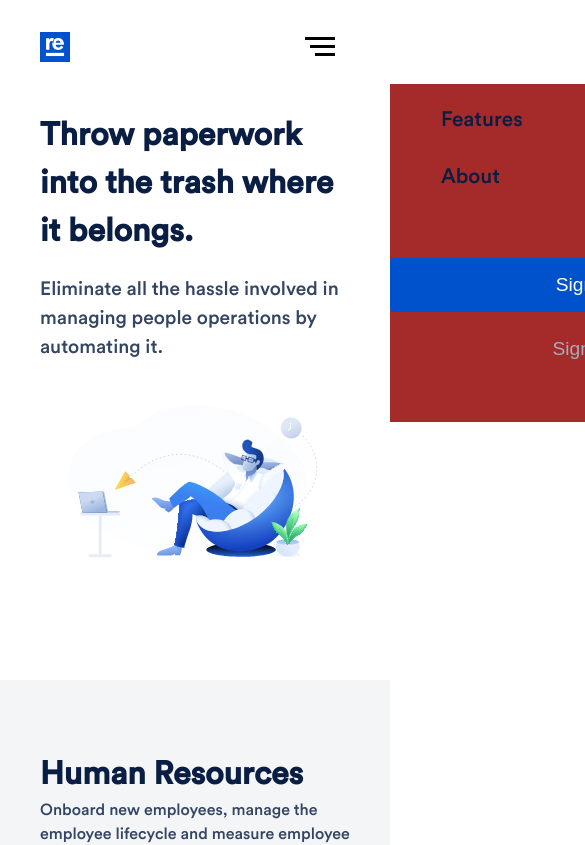
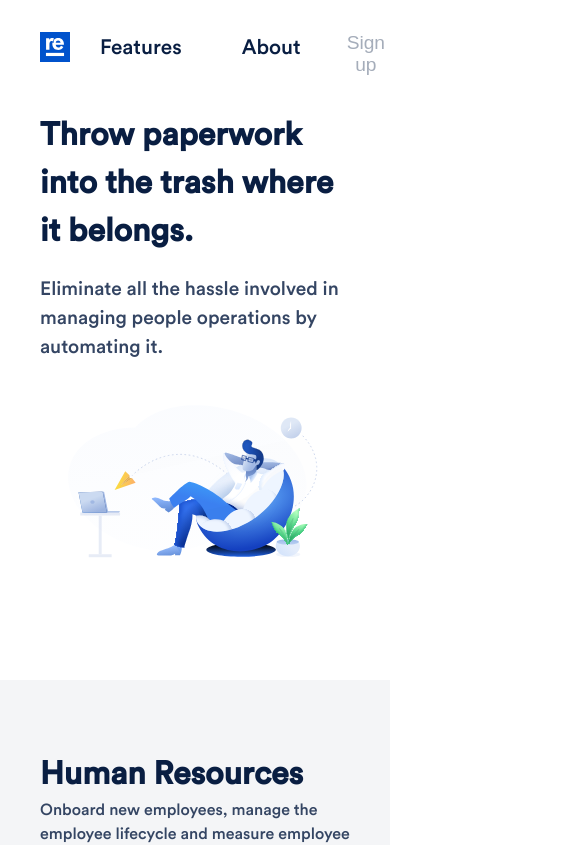
Before and after one commit to KodeSage/Resource-Edge, a React (Create React App) app: page / in a window 390 px wide. Shown: the top 845 px of the page, 585 px wide, since content can reach past the window. Built offline with nearby package versions, Linux system fonts and the light colour scheme.

Commit message:
Build for Display in the Web- Only Landing Page

```diff
--- a/src/Components/NavBarComponent/NavBar.css
+++ b/src/Components/NavBarComponent/NavBar.css
@@ -90,46 +90,9 @@
        content: url(../Assets/mobilelogo.svg);
         background-repeat: no-repeat;
     }
-    .navbar-left-a
-     {
-       position: absolute;
-       right: 0vh;
-       height: 40vh;
-       top:10vh;
-        width: 100%;
-       display: flex;
-       flex-direction: column;
-       width: 100%;
-       background-color: brown;
-    }
-    .burger{
+     .burger{
         display: block;
     }
-    .navbar-right{
-        position: absolute;
-        right: 0vh;
-        top:30vh;
-        width: 100%;
-        align-content: center;
-        flex-direction: column-reverse;
-    }
- .navbar-left-a,
- .navbar-right
- {
-     transform: translateX(100%);
-     transition: transform 0.5s ease-in;
- }
-   .navbar-left a{
-       margin: 20px 20px 5px 21px;
-   }
-   .sign-up-btn, .sign-in-btn{
-    padding: 1rem;
-    margin: 5px 0;
-   }
-.sign-up-btn:hover{
-    background-color: var(--primary-blue);
-}
-
 }
 
 .nav-active{
--- a/src/Components/NavBarComponent/NavBar.js
+++ b/src/Components/NavBarComponent/NavBar.js
@@ -4,7 +4,6 @@ import './NavBar.css';
 
 const NavBar = () => {
     const link = '#';
-    const burger = document.querySelector(".burger") && document.querySelector(".burger");
     return (
       <nav className="navbar">
         <div className="navbar-brand container">
```
